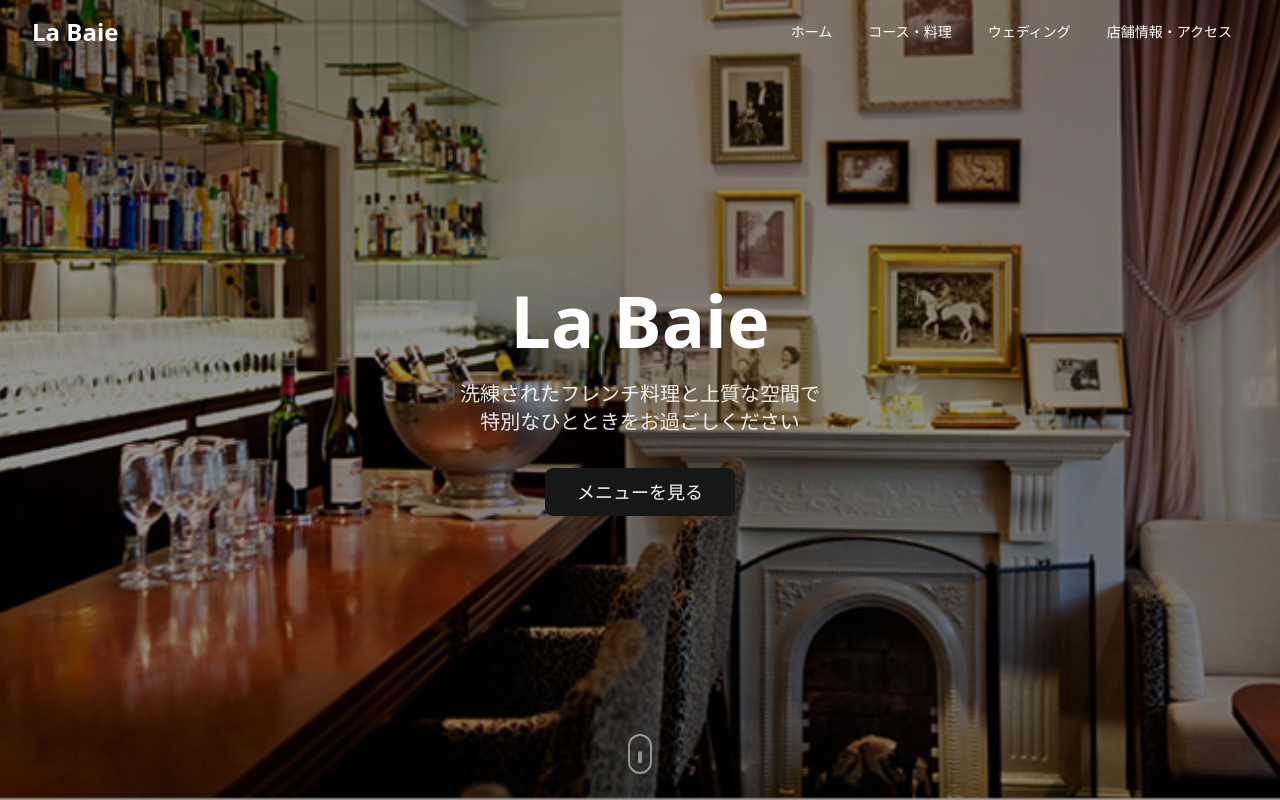
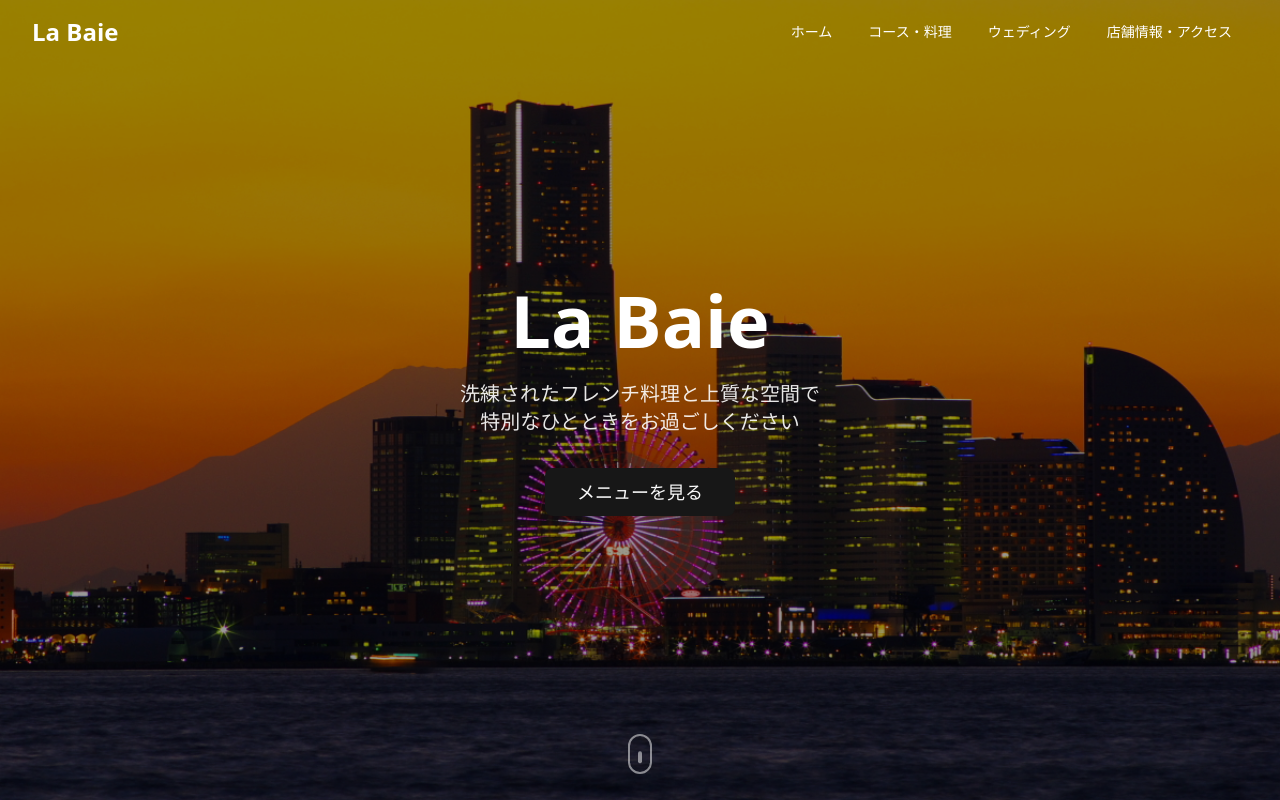
Before and after one commit to liuchiawei/la-baie, a Next.js app: page / in a window 1280 px wide. Shown: the top 800 px of the page. Built offline with nearby package versions, Linux system fonts and the light colour scheme.

Commit message:
update .gitignore to exclude dist directories; modify VSCode settings to enable compile on save; fix import statements and update image source in Hero component

```diff
--- a/components/sections/Hero.tsx
+++ b/components/sections/Hero.tsx
@@ -1,11 +1,11 @@
-"use client"
+"use client";
 
-import Image from "next/image"
-import Link from "next/link"
-import { motion } from "motion/react"
-import { Button } from "@/components/ui/button"
-import { FadeInView } from "@/components/animations/FadeInView"
-import { messages } from "@/lib/messages"
+import Image from "next/image";
+import Link from "next/link";
+import { motion } from "motion/react";
+import { Button } from "@/components/ui/button";
+import { FadeInView } from "@/components/animations/FadeInView";
+import { messages } from "@/lib/messages";
 
 export function Hero() {
   return (
@@ -18,7 +18,7 @@ export function Hero() {
         transition={{ duration: 1.5, ease: "easeOut" }}
       >
         <Image
-          src="/images/01.jpg"
+          src="/images/39.jpg"
           alt="La Baie レストラン"
           fill
           className="object-cover"
@@ -84,5 +84,5 @@ export function Hero() {
         </div>
       </motion.div>
     </section>
-  )
+  );
 }
```
Also changed, not shown: 1 other file (tests, documents, lock files or other folders).
